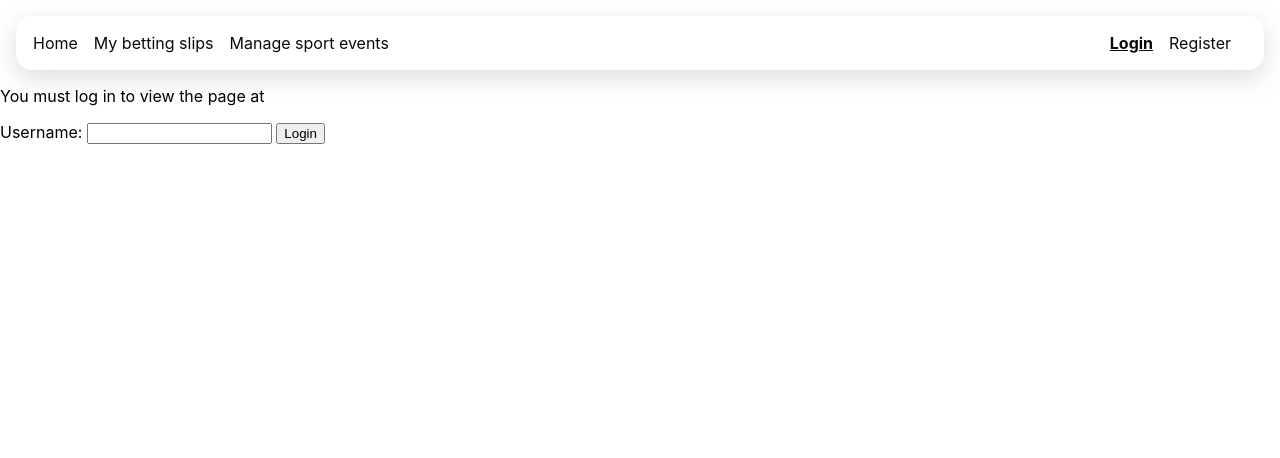
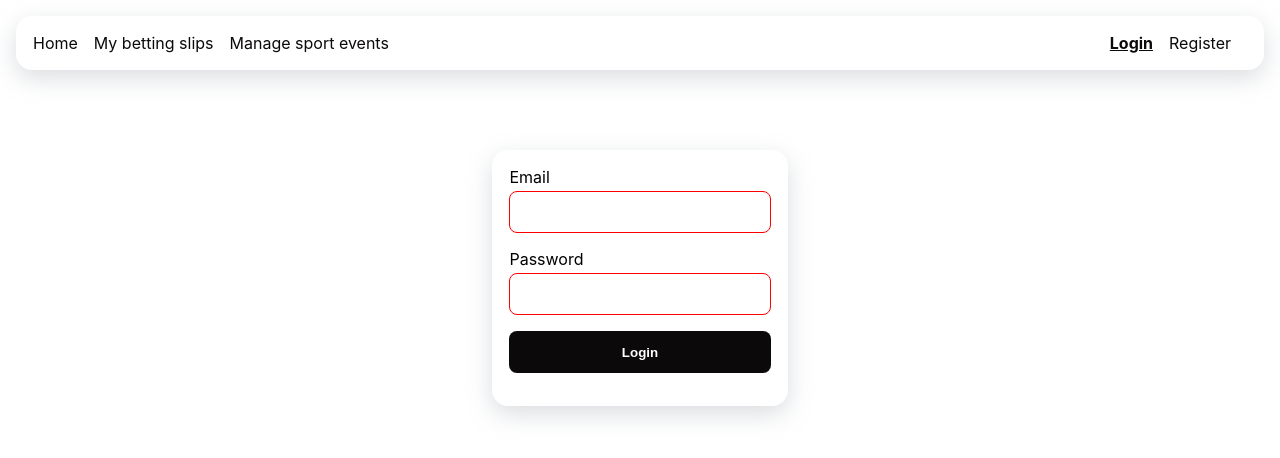
Before and after one commit to deni6052/online-kladionica, a React (Create React App) app in the folder client/: page /login in a window 1280 px wide. Shown: the top 458 px of the page. Built offline with nearby package versions, Linux system fonts and the light colour scheme.

Commit message:
Auth basic

```diff
--- a/client/src/components/Navigation.js
+++ b/client/src/components/Navigation.js
@@ -1,45 +1,39 @@
-import React, { Component } from 'react'
-import { NavLink } from 'react-router-dom'
-import './Navigation.css';
-
-
-
+import React, { Component } from "react";
+import { NavLink } from "react-router-dom";
+import "./Navigation.css";
 
 export default function Navigation() {
   return (
-		<nav className='card navigation'>
+    <nav className="card navigation">
       <ul>
         <li>
-					<NavLink end to='/'>
+          <NavLink end to="/">
             Home
           </NavLink>
         </li>
         <li>
-					<NavLink end to='/betting-slips'>
+          <NavLink end to="/betting-slips">
             My betting slips
           </NavLink>
         </li>
         <li>
-					<NavLink end to='/sport-events'>
+          <NavLink end to="/manage-events">
             Manage sport events
           </NavLink>
-
         </li>
-
       </ul>
       <ul>
         <li>
-					<NavLink end to='/login'>
+          <NavLink end to="/login">
             Login
           </NavLink>
         </li>
         <li>
-					<NavLink end to='/Register'>
+          <NavLink end to="/Register">
             Register
           </NavLink>
         </li>
-
       </ul>
     </nav>
-	)
+  );
 }
--- a/client/src/views/BettingSlips.js
+++ b/client/src/views/BettingSlips.js
@@ -1,7 +1,26 @@
-import React from 'react'
+import React, { useState } from "react";
+import BettingSlipItem from "../components/BettingSlipItem";
+import http from "../http";
+import "./BettingSlips.css";
+export default function BettingSlips() {
+  const [bettingSlips, setBettingSlips] = useState([]);
 
-export default function BettingSlips() {
-	return (
-		<div>BettingSlips</div>
-	)
+  const getBettingSlips = async () => {
+    const { data } = await http.get("/api/betting_slips/me");
+    setBettingSlips(data);
+  };
+
+  React.useEffect(() => {
+    getBettingSlips();
+  }, []);
+
+  return (
+    <div className="page">
+      <div>
+        {bettingSlips.map((slip) => {
+          return <BettingSlipItem bettingSlip={slip} />;
+        })}
+      </div>
+    </div>
+  );
 }
--- a/client/src/views/Login.css
+++ b/client/src/views/Login.css
@@ -0,0 +1,15 @@
+.login {
+	display: flex;
+	justify-content: center;
+	align-items: center;
+	width: 100%;
+	margin-top: 5rem;
+}
+
+.login button {
+	width: 100%;
+}
+
+.login .card {
+	max-width: 20rem;
+}
--- a/client/src/views/Login.js
+++ b/client/src/views/Login.js
@@ -1,36 +1,41 @@
-import React, { Component } from 'react'
+import React, { useState } from "react";
+import Button from "../components/Button";
+import TextInput from "../components/TextInput";
+import http from "../http";
+import "./Login.css";
 
-export default class Login extends Component {
+export default function Login({ setToken }) {
+  const [email, setEmail] = useState();
+  const [password, setPassword] = useState();
+  const [error, setError] = useState();
 
-	constructor(props) {
-		super(props);
-		this.state = {
-			username: '',
-			password: ''
-		}
-		// this.handleSubmit = this.handleSubmit.bind(this);
-	}
-	handleSubmit(event) {
-		event.preventDefault();
-
-		let formData = new FormData(event.currentTarget);
-		let username = formData.get("username");
-
-		console.log(username)
-
-	}
-	render() {
-		return (
-			<div>
-				<p>You must log in to view the page at </p>
-
-				<form onSubmit={this.handleSubmit}>
-					<label>
-						Username: <input name="username" type="text" />
-					</label>{" "}
-					<button type="submit">Login</button>
-				</form>
-			</div>
-		)
-	}
+  const handleSubmit = async (e) => {
+    try {
+      e.preventDefault();
+      const { data } = await http.post("/api/login", { email, password });
+      setToken(data.token);
+    } catch (error) {
+      setError(error.response.data.message);
+    }
+  };
+  return (
+    <div className="login">
+      <form className="card" onSubmit={handleSubmit}>
+        <TextInput
+          label="Email"
+          type="email"
+          onChange={(e) => setEmail(e.target.value)}
+          required={true}
+        ></TextInput>
+        <TextInput
+          label="Password"
+          type="password"
+          onChange={(e) => setPassword(e.target.value)}
+          required={true}
+        ></TextInput>
+        <Button type="submit" color="secondary" label="Login" />
+        {<p>{error}</p>}
+      </form>
+    </div>
+  );
 }
```
Also changed, not shown: client/src/views/Register.js (+49 -4 lines). Lines whose indentation alone changed are shown as unchanged.
